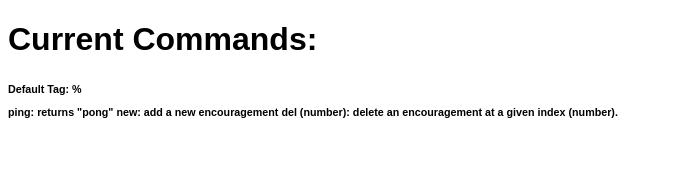
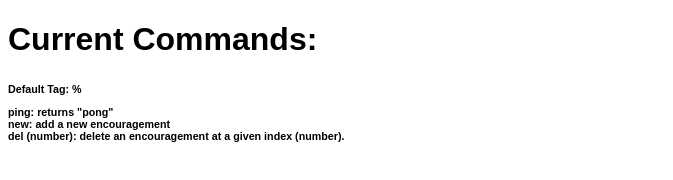
Before and after one commit to W1CD/TheVan, a website: page current-functions.html in a window 1280 px wide. Shown: the whole page, without its empty margins (0-673 px from the left). Drawn offline with Linux system fonts and the light colour scheme.

Commit message:
Update current-functions.html

```diff
--- a/current-functions.html
+++ b/current-functions.html
@@ -54,8 +54,8 @@
     <h1>Current Commands:</h1>
     <h6>Default Tag: %
     <p>
-      ping: returns "pong"
-      new: add a new encouragement
+      ping: returns "pong" <br>
+      new: add a new encouragement <br>
       del (number): delete an encouragement at a given index (number).
     </p>
 
```
